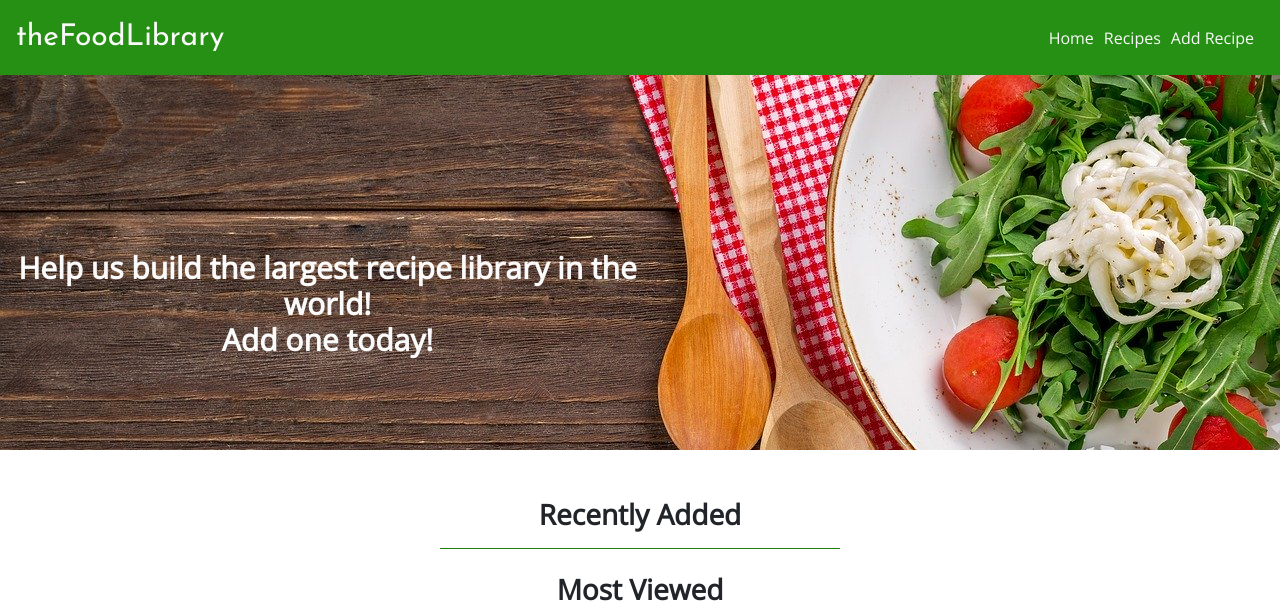
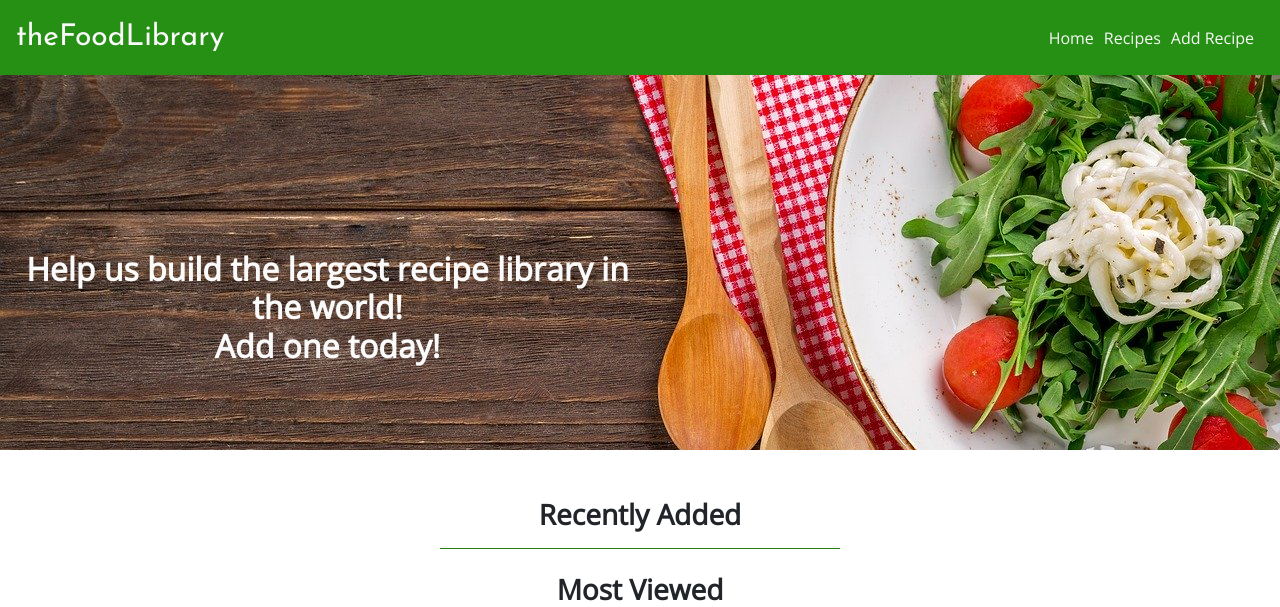
Before and after one commit to Code-Institute-Submissions/mendesfsweden-MilestoneProject3, a Flask app: page / in a window 1280 px wide. Shown: the top 607 px of the page. Run offline with Flask 2, Linux system fonts and the light colour scheme; data that the repository does not hold is empty; some libraries are stand-ins or nearby versions.

Commit message:
fixed hero image text font size on small screens

```diff
--- a/static/css/style.css
+++ b/static/css/style.css
@@ -42,7 +42,7 @@ body {
 .header-home {
     color: #fafafa;
     font-family: 'Open Sans', sans-serif;
-    font-size: 30px;
+    font-size: 32px;
     padding-top: 250px;
     width: 50%;
  }
```
